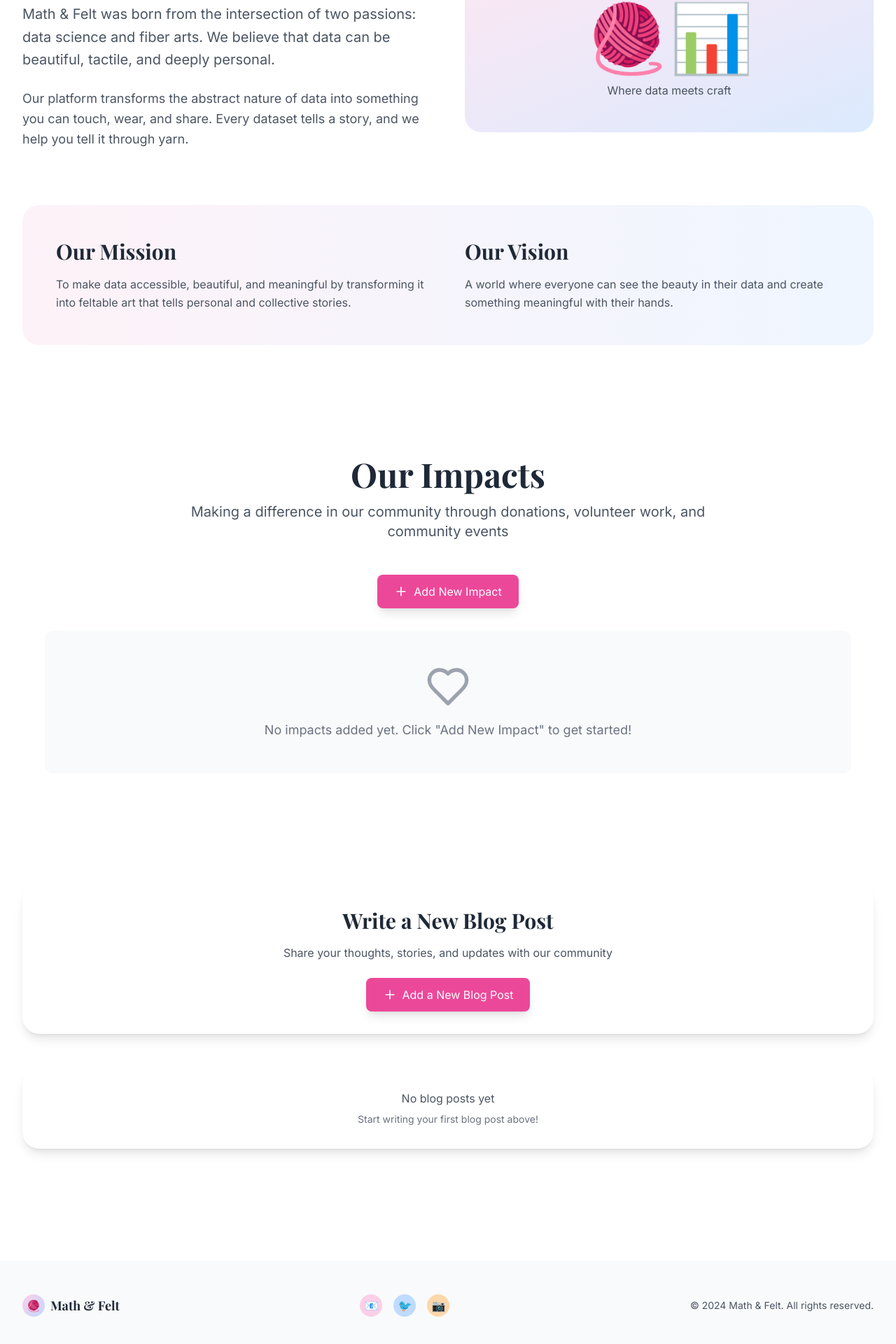
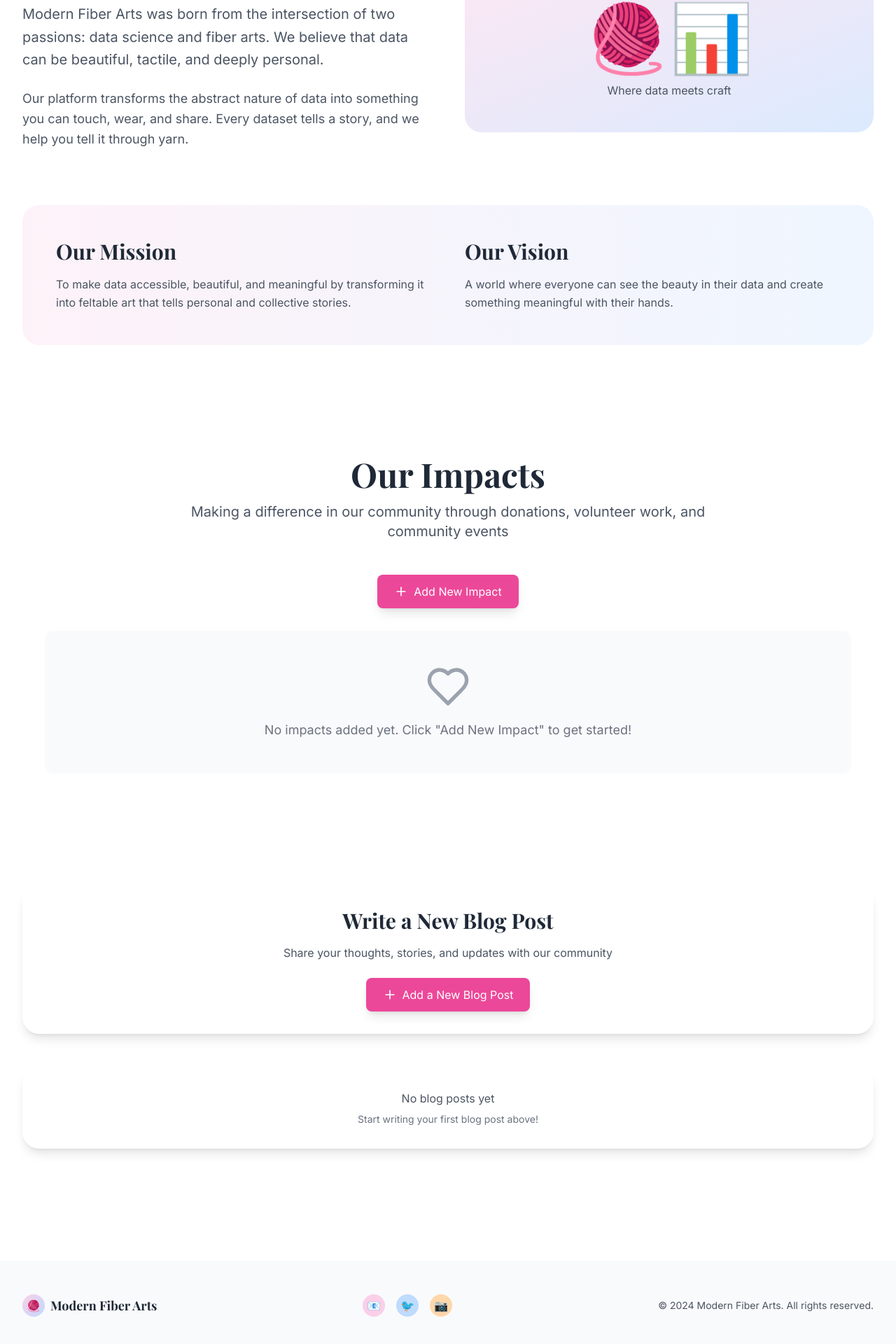
Before and after one commit to ameliabcd/codeandfelt, a Next.js app: page /about in a window 1280 px wide. Shown: the part 212-2132 px from the top of the page at 70% size. Built offline with nearby package versions, Linux system fonts and the light colour scheme.

Commit message:
Remove file names from work gallery and rebrand to Modern Fiber Arts

```diff
--- a/components/Home/WorkGallery.jsx
+++ b/components/Home/WorkGallery.jsx
@@ -243,13 +243,6 @@ const WorkGallery = () => {
                       </button>
                     </div>
                   </div>
-
-                  {/* Image Info */}
-                  <div className="p-4">
-                    <p className="text-sm text-gray-600 truncate" title={image.name}>
-                      {image.name}
-                    </p>
-                  </div>
                 </div>
               ))}
             </div>
--- a/components/Layout/Footer.jsx
+++ b/components/Layout/Footer.jsx
@@ -7,7 +7,7 @@ const Footer = () => {
               <div className="w-8 h-8 bg-gradient-to-br from-pink-200 to-blue-200 rounded-full flex items-center justify-center">
                 🧶
               </div>
-              <span className="font-serif text-lg font-bold text-gray-800">Math & Felt</span>
+              <span className="font-serif text-lg font-bold text-gray-800">Modern Fiber Arts</span>
             </div>
 
             <div className="flex space-x-4 mb-4 md:mb-0">
@@ -22,7 +22,7 @@ const Footer = () => {
               </div>
             </div>
 
-            <p className="text-sm text-gray-600">© 2024 Math & Felt. All rights reserved.</p>
+            <p className="text-sm text-gray-600">© 2024 Modern Fiber Arts. All rights reserved.</p>
           </div>
         </div>
       </footer>
--- a/components/Layout/Navigation.jsx
+++ b/components/Layout/Navigation.jsx
@@ -23,7 +23,7 @@ const Navigation = () => {
             <div className="w-10 h-10 bg-gradient-to-br from-pink-200 to-blue-200 rounded-full flex items-center justify-center text-xl">
               🧶
             </div>
-            <span className="font-serif text-xl font-bold text-gray-800">Math & Felt</span>
+            <span className="font-serif text-xl font-bold text-gray-800">Modern Fiber Arts</span>
           </Link>
 
           <div className="hidden md:flex space-x-8">
--- a/pages/about.js
+++ b/pages/about.js
@@ -15,8 +15,8 @@ export default function About() {
   return (
     <>
       <Head>
-        <title>About & Blog - Math & Felt</title>
-        <meta name="description" content="Learn about Math & Felt and read our latest blog posts" />
+        <title>About & Blog - Modern Fiber Arts</title>
+        <meta name="description" content="Learn about Modern Fiber Arts and read our latest blog posts" />
       </Head>
 
       <div className="min-h-screen bg-white py-20">
@@ -26,7 +26,7 @@ export default function About() {
             <div>
               <h1 className="font-serif text-5xl font-bold text-gray-800 mb-6">Our Story</h1>
               <p className="text-xl text-gray-600 mb-6 leading-relaxed">
-                Math & Felt was born from the intersection of two passions: data science and fiber arts.
+                Modern Fiber Arts was born from the intersection of two passions: data science and fiber arts.
                 We believe that data can be beautiful, tactile, and deeply personal.
               </p>
               <p className="text-lg text-gray-600 leading-relaxed">
--- a/pages/contact.js
+++ b/pages/contact.js
@@ -34,8 +34,8 @@ export default function Contact() {
   return (
     <>
       <Head>
-        <title>Contact - Math & Felt</title>
-        <meta name="description" content="Get in touch with Math & Felt" />
+        <title>Contact - Modern Fiber Arts</title>
+        <meta name="description" content="Get in touch with Modern Fiber Arts" />
       </Head>
 
       <div className="min-h-screen bg-gradient-to-b from-pink-50 to-blue-50 py-20">
--- a/pages/gallery.js
+++ b/pages/gallery.js
@@ -30,7 +30,7 @@ export default function Gallery() {
     return (
       <>
         <Head>
-          <title>{selectedPattern.title} - Math & Felt</title>
+          <title>{selectedPattern.title} - Modern Fiber Arts</title>
           <meta name="description" content={selectedPattern.description} />
         </Head>
         <PatternDetail pattern={selectedPattern} onBack={() => setSelectedPattern(null)} />
@@ -41,7 +41,7 @@ export default function Gallery() {
   return (
     <>
       <Head>
-        <title>Pattern Gallery - Math & Felt</title>
+        <title>Pattern Gallery - Modern Fiber Arts</title>
         <meta name="description" content="Discover patterns created by our community" />
       </Head>
 
--- a/pages/generator.js
+++ b/pages/generator.js
@@ -45,7 +45,7 @@ export default function Generator() {
   return (
     <>
       <Head>
-        <title>Pattern Generator - Math & Felt</title>
+        <title>Pattern Generator - Modern Fiber Arts</title>
         <meta name="description" content="Transform your data into beautiful felting patterns" />
       </Head>
 
--- a/pages/index.js
+++ b/pages/index.js
@@ -8,7 +8,7 @@ export default function Home() {
   return (
     <>
       <Head>
-        <title>Math & Felt - Turn Data Into Felting Patterns</title>
+        <title>Modern Fiber Arts - Turn Data Into Felting Patterns</title>
         <meta name="description" content="Transform your spreadsheets, APIs, and data files into beautiful, feltable patterns." />
         <meta name="viewport" content="width=device-width, initial-scale=1" />
         <link rel="icon" href="/favicon.ico" />
```
Also changed, not shown: lib/data.js.
